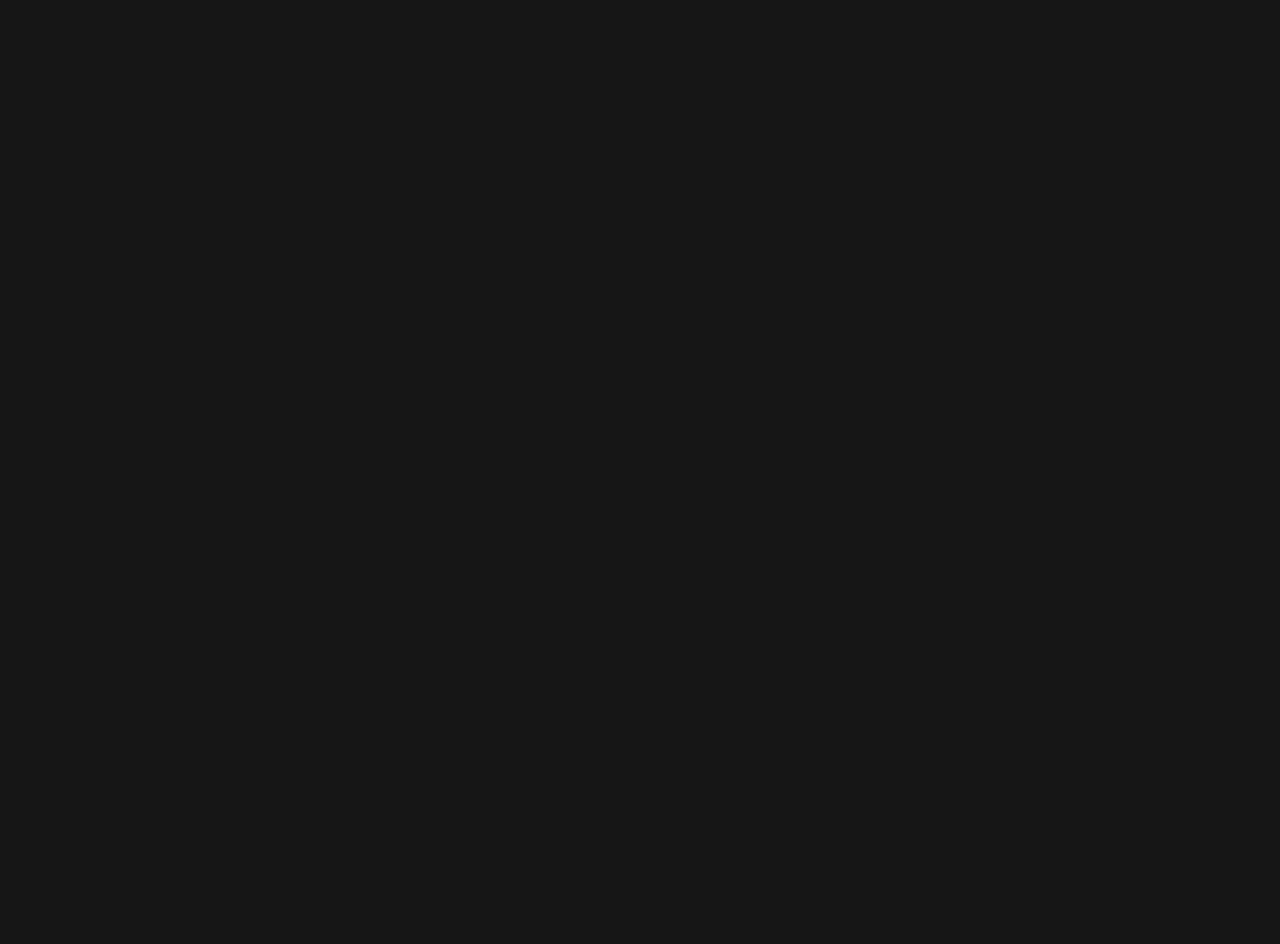
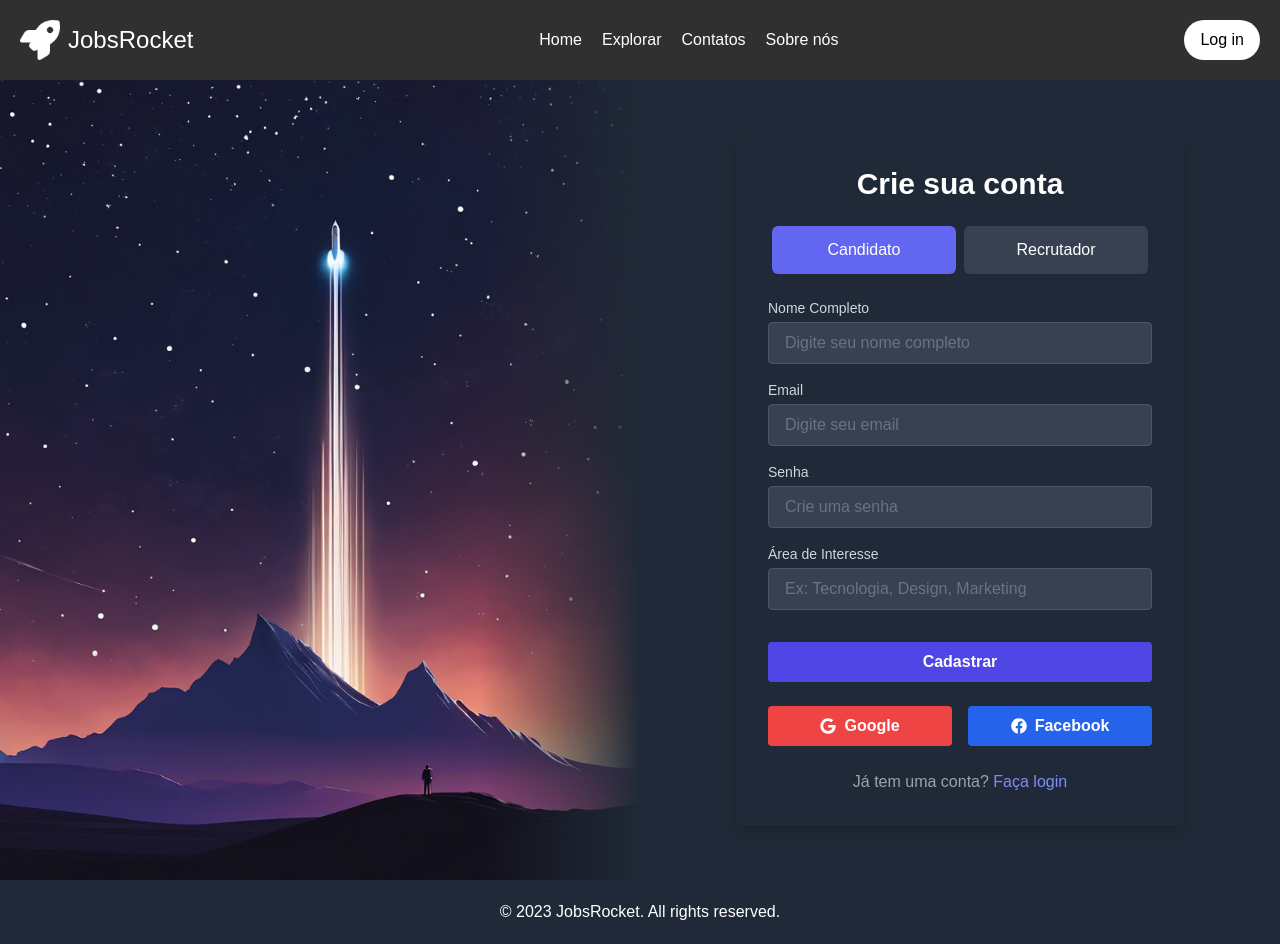
Before and after one commit to MissaoVagas/front_end, a React (Create React App) app: page /cadastro in a window 1280 px wide. Before the commit this address had no page. Before the commit the page ends 800 px from the top, so only its background shows below. Built offline with nearby package versions, Linux system fonts and the light colour scheme.

Commit message:
feat: Cria página de cadastro de usuário

```diff
--- a/src/App.js
+++ b/src/App.js
@@ -2,6 +2,7 @@
 import React from 'react';
 import { BrowserRouter, Route, Routes } from "react-router-dom";
 import Home from './pages/Home'
+import Cadastro from './pages/Cadastro';
 import Login from './pages/Login';
 import Curriculo from './pages/Curriculo';
 import { UserProvider } from './context/UserContext';
@@ -13,6 +14,7 @@
       <BrowserRouter>
         <Routes>
           <Route path="/" element={<Home/>}/>
+          <Route path="/cadastro" element={<Cadastro/>}/>
           <Route path="/login" element={<Login/>}/>
           <Route path="/curriculo" element={<Curriculo/>}/>
         </Routes>
--- /dev/null
+++ b/src/components/CadastroUsuarioComponents/CadastroComponent.css
@@ -0,0 +1,65 @@
+.Cadastro {
+    display: flex;
+    align-items: center;
+    background-color: rgb(31, 41, 55);
+    height: 100vh;
+}
+
+.cadastro-rocket {
+    width: 50%;
+    height: 100vh;
+    background-image: linear-gradient(to right, rgba(31, 41, 55, 0) 75%, rgba(31, 41, 55, 1)), url('../../assets/imgs/login-background.jpeg');
+    background-size: cover;
+    background-repeat: no-repeat;
+    background-position: center;
+}
+
+@media (max-width: 1000px) {
+    .Cadastro {
+        background-image: url('../../assets/imgs/login-background.jpeg');
+        background-size: cover;
+        background-position: center;
+    }
+
+    .cadastro-rocket {
+        display: none;
+    }
+}
+
+@media (max-width: 450px) {
+    .Cadastro {
+        background-image: none;
+        background-color: rgb(31, 41, 55);
+    }
+
+    .flex-grow {
+        width: 100%;
+    }
+
+    .bg-gray-800 {
+        width: 100%;
+        height: 100%;
+        border-radius: 0;
+    }
+}
+
+.perfil-button {
+    flex: 1;
+    text-align: center;
+    padding: 0.75rem;
+    margin: 0 0.25rem;
+    background-color: rgb(55, 65, 81);
+    color: white;
+    border: none;
+    border-radius: 0.375rem;
+    cursor: pointer;
+    transition: background-color 0.2s ease;
+}
+
+.perfil-button:hover {
+    background-color: rgb(75, 85, 99);
+}
+
+.perfil-button.ativo {
+    background-color: rgb(99, 102, 241);
+}
--- /dev/null
+++ b/src/components/CadastroUsuarioComponents/CadastroComponent.js
@@ -0,0 +1,62 @@
+import { useState } from "react";
+import CandidatoForm from "./CandidatoForm";
+import RecrutadorForm from "./RecrutadorForm";
+import { FaGoogle, FaFacebook } from "react-icons/fa";
+import "./CadastroComponent.css";
+
+function CadastroComponent() {
+    const [perfil, setPerfil] = useState("candidato");
+
+    return (
+        <div className="Cadastro">
+            <div className="cadastro-rocket"></div>
+            <div className="flex-grow flex items-center justify-center">
+                <div className="bg-gray-800 p-8 rounded-lg shadow-lg w-full max-w-md">
+                    <h2 className="text-3xl font-semibold mb-6 text-center">Crie sua conta</h2>
+
+                    <div className="flex justify-center mb-6">
+                        <button
+                            className={`perfil-button ${perfil === "candidato" ? "ativo" : ""}`}
+                            onClick={() => setPerfil("candidato")}
+                        >
+                            Candidato
+                        </button>
+                        <button
+                            className={`perfil-button ${perfil === "recrutador" ? "ativo" : ""}`}
+                            onClick={() => setPerfil("recrutador")}
+                        >
+                            Recrutador
+                        </button>
+                    </div>
+
+                    <form>
+                        {perfil === "candidato" ? <CandidatoForm /> : <RecrutadorForm />}
+
+                        <button
+                            type="submit"
+                            className="w-full bg-indigo-600 hover:bg-indigo-500 text-white font-semibold py-2 rounded mt-4"
+                        >
+                            Cadastrar
+                        </button>
+                    </form>
+
+                    <div className="flex justify-between mt-6">
+                        <button className="w-1/2 flex items-center justify-center bg-red-500 hover:bg-red-600 text-white font-semibold py-2 rounded mr-2">
+                            <FaGoogle className="mr-2" /> <span>Google</span>
+                        </button>
+                        <button className="w-1/2 flex items-center justify-center bg-blue-600 hover:bg-blue-700 text-white font-semibold py-2 rounded ml-2">
+                            <FaFacebook className="mr-2" /> <span>Facebook</span>
+                        </button>
+                    </div>
+
+                    <div className="mt-6 text-center">
+                        <span className="text-gray-400">Já tem uma conta? </span>
+                        <a href="#" className="text-indigo-400 hover:underline">Faça login</a>
+                    </div>
+                </div>
+            </div>
+        </div>
+    );
+}
+
+export default CadastroComponent;
--- /dev/null
+++ b/src/components/CadastroUsuarioComponents/CandidatoForm.js
@@ -0,0 +1,58 @@
+function CandidatoForm() {
+    return (
+        <>
+            <div className="mb-4">
+                <label htmlFor="nome" className="block text-sm font-medium text-gray-300">
+                    Nome Completo
+                    <input
+                        type="text"
+                        id="nome"
+                        className="mt-1 block w-full px-4 py-2 bg-gray-700 text-white border border-gray-600 rounded focus:ring-2 focus:ring-indigo-500"
+                        placeholder="Digite seu nome completo"
+                        required
+                    />
+                </label>
+            </div>
+
+            <div className="mb-4">
+                <label htmlFor="email" className="block text-sm font-medium text-gray-300">
+                    Email
+                    <input
+                        type="email"
+                        id="email"
+                        className="mt-1 block w-full px-4 py-2 bg-gray-700 text-white border border-gray-600 rounded focus:ring-2 focus:ring-indigo-500"
+                        placeholder="Digite seu email"
+                        required
+                    />
+                </label>
+            </div>
+
+            <div className="mb-4">
+                <label htmlFor="senha" className="block text-sm font-medium text-gray-300">
+                    Senha
+                    <input
+                        type="password"
+                        id="senha"
+                        className="mt-1 block w-full px-4 py-2 bg-gray-700 text-white border border-gray-600 rounded focus:ring-2 focus:ring-indigo-500"
+                        placeholder="Crie uma senha"
+                        required
+                    />
+                </label>
+            </div>
+
+            <div className="mb-4">
+                <label htmlFor="area" className="block text-sm font-medium text-gray-300">
+                    Área de Interesse
+                    <input
+                        type="text"
+                        id="area"
+                        className="mt-1 block w-full px-4 py-2 bg-gray-700 text-white border border-gray-600 rounded focus:ring-2 focus:ring-indigo-500"
+                        placeholder="Ex: Tecnologia, Design, Marketing"
+                    />
+                </label>
+            </div>
+        </>
+    );
+}
+
+export default CandidatoForm;
--- /dev/null
+++ b/src/components/CadastroUsuarioComponents/RecrutadorForm.js
@@ -0,0 +1,58 @@
+function RecrutadorForm() {
+    return (
+        <>
+            <div className="mb-4">
+                <label htmlFor="nome" className="block text-sm font-medium text-gray-300">
+                    Nome Completo
+                    <input
+                        type="text"
+                        id="nome"
+                        className="mt-1 block w-full px-4 py-2 bg-gray-700 text-white border border-gray-600 rounded focus:ring-2 focus:ring-indigo-500"
+                        placeholder="Digite seu nome completo"
+                        required
+                    />
+                </label>
+            </div>
+
+            <div className="mb-4">
+                <label htmlFor="email" className="block text-sm font-medium text-gray-300">
+                    Email
+                    <input
+                        type="email"
+                        id="email"
+                        className="mt-1 block w-full px-4 py-2 bg-gray-700 text-white border border-gray-600 rounded focus:ring-2 focus:ring-indigo-500"
+                        placeholder="Digite seu email"
+                        required
+                    />
+                </label>
+            </div>
+
+            <div className="mb-4">
+                <label htmlFor="senha" className="block text-sm font-medium text-gray-300">
+                    Senha
+                    <input
+                        type="password"
+                        id="senha"
+                        className="mt-1 block w-full px-4 py-2 bg-gray-700 text-white border border-gray-600 rounded focus:ring-2 focus:ring-indigo-500"
+                        placeholder="Crie uma senha"
+                        required
+                    />
+                </label>
+            </div>
+
+            <div className="mb-4">
+                <label htmlFor="empresa" className="block text-sm font-medium text-gray-300">
+                    Nome da Empresa
+                    <input
+                        type="text"
+                        id="empresa"
+                        className="mt-1 block w-full px-4 py-2 bg-gray-700 text-white border border-gray-600 rounded focus:ring-2 focus:ring-indigo-500"
+                        placeholder="Digite o nome da empresa"
+                    />
+                </label>
+            </div>
+        </>
+    );
+}
+
+export default RecrutadorForm;
--- /dev/null
+++ b/src/pages/Cadastro.js
@@ -0,0 +1,22 @@
+import Navbar from "../components/Navbar";
+import Footer from "../components/Footer";
+import CadastroComponent from "../components/CadastroUsuarioComponents/CadastroComponent";
+
+const menuItems = [
+    { label: 'Home', link: '#' },
+    { label: 'Explorar', link: '#' },
+    { label: 'Contatos', link: '#' },
+    { label: 'Sobre nós', link: '#' },
+];
+
+function Cadastro() {
+    return (
+        <div>
+            <Navbar isLoginVisible={true} menuItems={menuItems} />
+            <CadastroComponent />
+            <Footer />
+        </div>
+    );
+}
+
+export default Cadastro;
```
